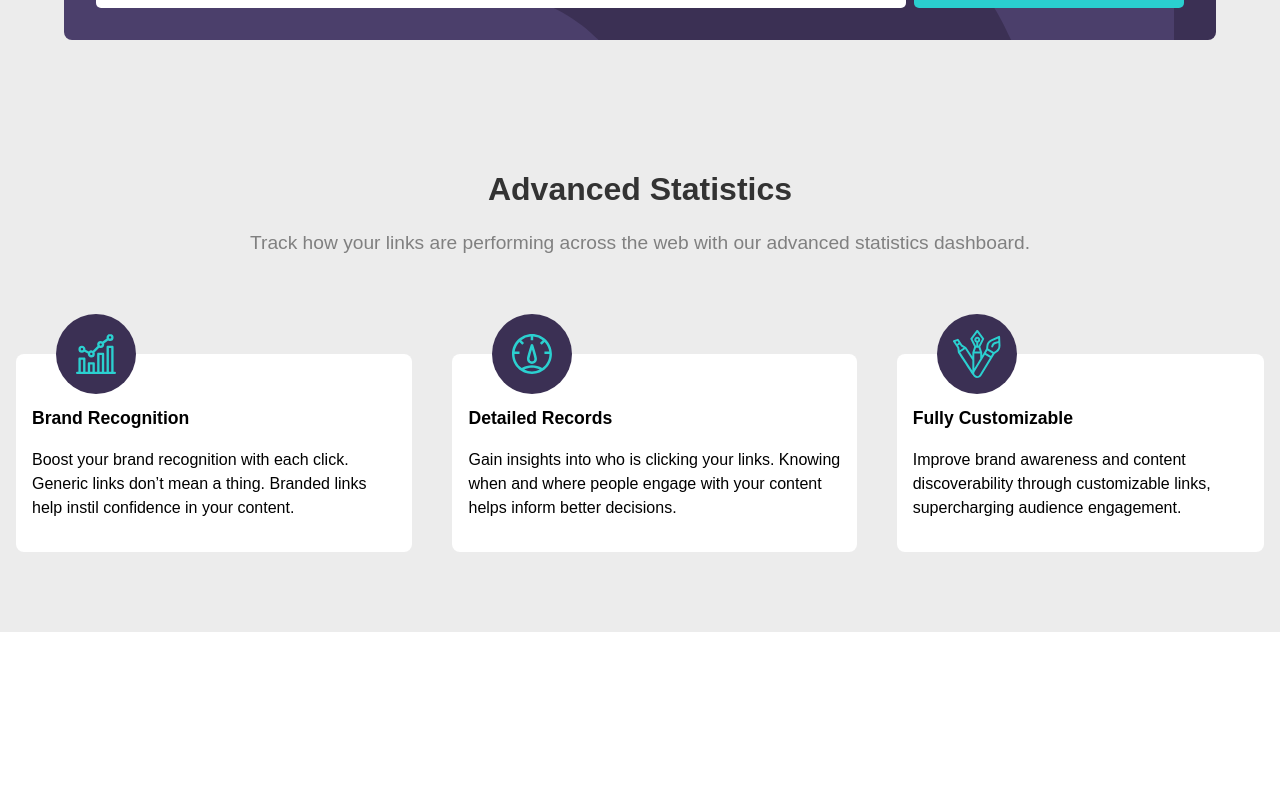
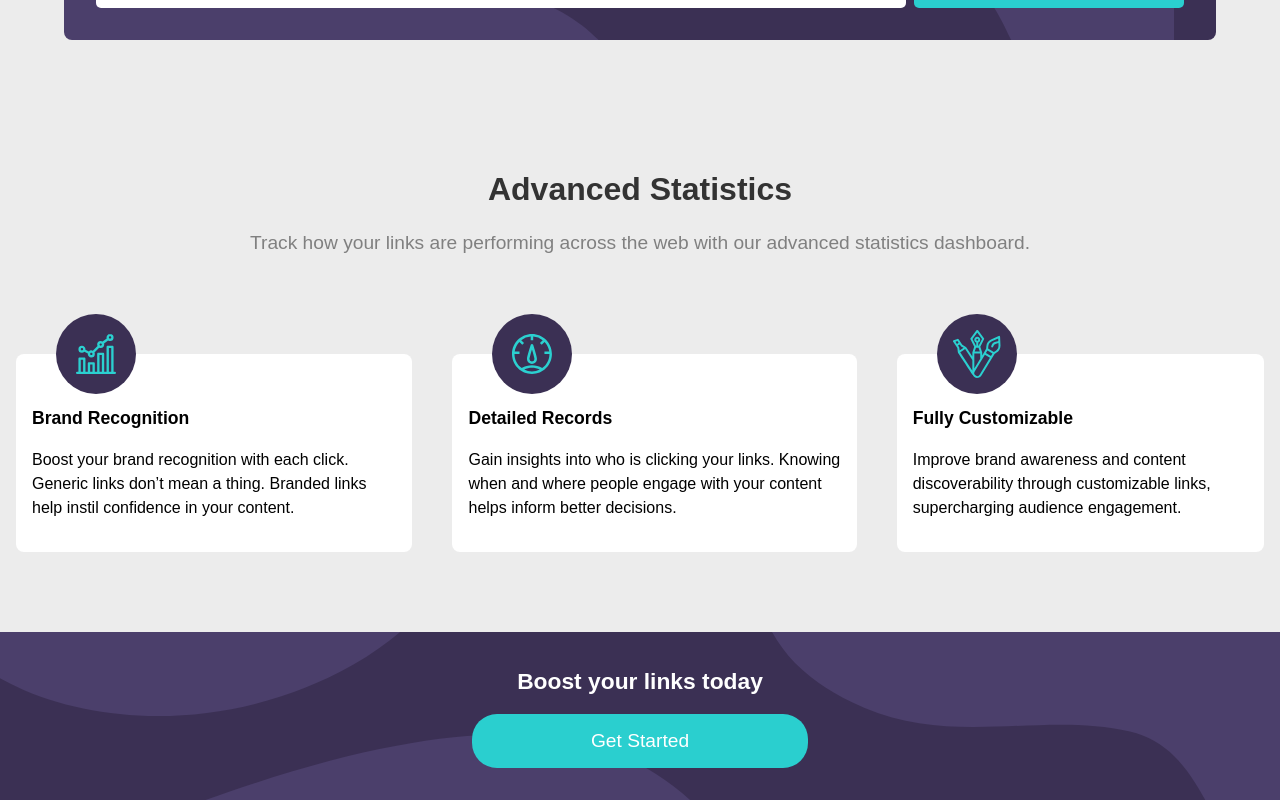
Before and after one commit to jzolotar/shorten-links, a React (Create React App) app: page / in a window 1280 px wide. Shown: the part 583-1383 px from the top of the page. Before the commit the page ends 1215 px from the top, so only its background shows below. Built offline with nearby package versions, Linux system fonts and the light colour scheme.

Commit message:
add boost section

```diff
--- a/src/App.js
+++ b/src/App.js
@@ -1,5 +1,6 @@
 import Hero from './Components/Hero/Hero';
 import Nav from './Components/Nav/Nav';
+import SectionBoost from './Components/SectionBoost/SectionBoost';
 import SectionShorten from './Components/SectionShorten/SectionShorten';
 import Provider from './Global/Provider';
 
@@ -9,6 +10,7 @@ function App() {
       <Nav />
       <Hero />
       <SectionShorten />
+      <SectionBoost />
     </Provider>
   );
 }
--- /dev/null
+++ b/src/Components/SectionBoost/SectionBoost.js
@@ -0,0 +1,18 @@
+import {
+  BoostBtn,
+  StyledBoostSection,
+  SectionBoostContainer,
+} from './StyledBoostSection';
+
+const SectionBoost = () => {
+  return (
+    <StyledBoostSection>
+      <SectionBoostContainer>
+        <h1>Boost your links today</h1>
+        <BoostBtn>Get Started</BoostBtn>
+      </SectionBoostContainer>
+    </StyledBoostSection>
+  );
+};
+
+export default SectionBoost;
--- /dev/null
+++ b/src/Components/SectionBoost/StyledBoostSection.js
@@ -0,0 +1,34 @@
+import styled from 'styled-components';
+import bgBoost from '../../images/bg-boost-desktop.svg';
+
+export const StyledBoostSection = styled.section`
+  width: 100%;
+  background: url(${bgBoost}) no-repeat center;
+  background-color: ${({ theme }) => theme.colors.darkViolet};
+  padding: 1rem;
+
+  h1 {
+    text-align: center;
+    color: #fff;
+  }
+`;
+
+export const SectionBoostContainer = styled.div`
+  display: flex;
+  flex-direction: column;
+  gap: 1rem;
+  width: 100%;
+  max-width: 29rem;
+  margin: 0 auto;
+  padding: 1rem 4rem;
+`;
+
+export const BoostBtn = styled.button`
+  cursor: pointer;
+  border: none;
+  border-radius: 1.5625rem;
+  padding: 1rem 2rem;
+  background-color: ${({ theme }) => theme.colors.cyan};
+  font-size: 1.2rem;
+  color: #fff;
+`;
```
